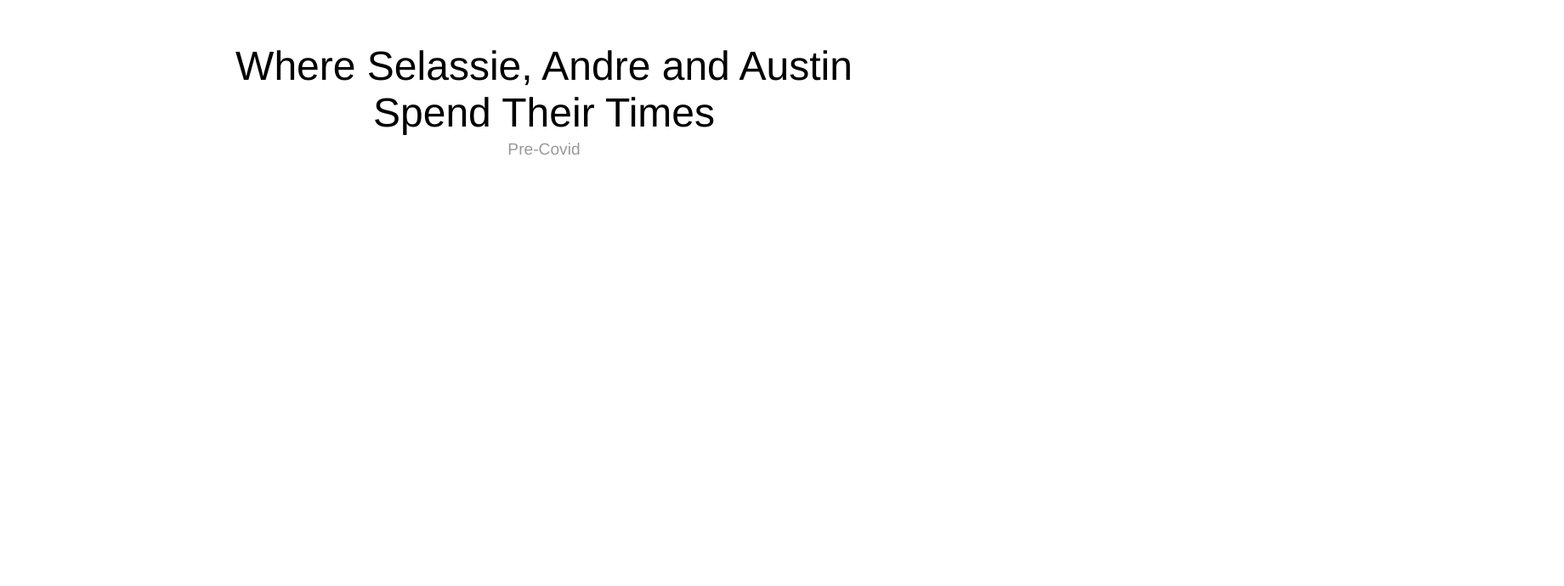
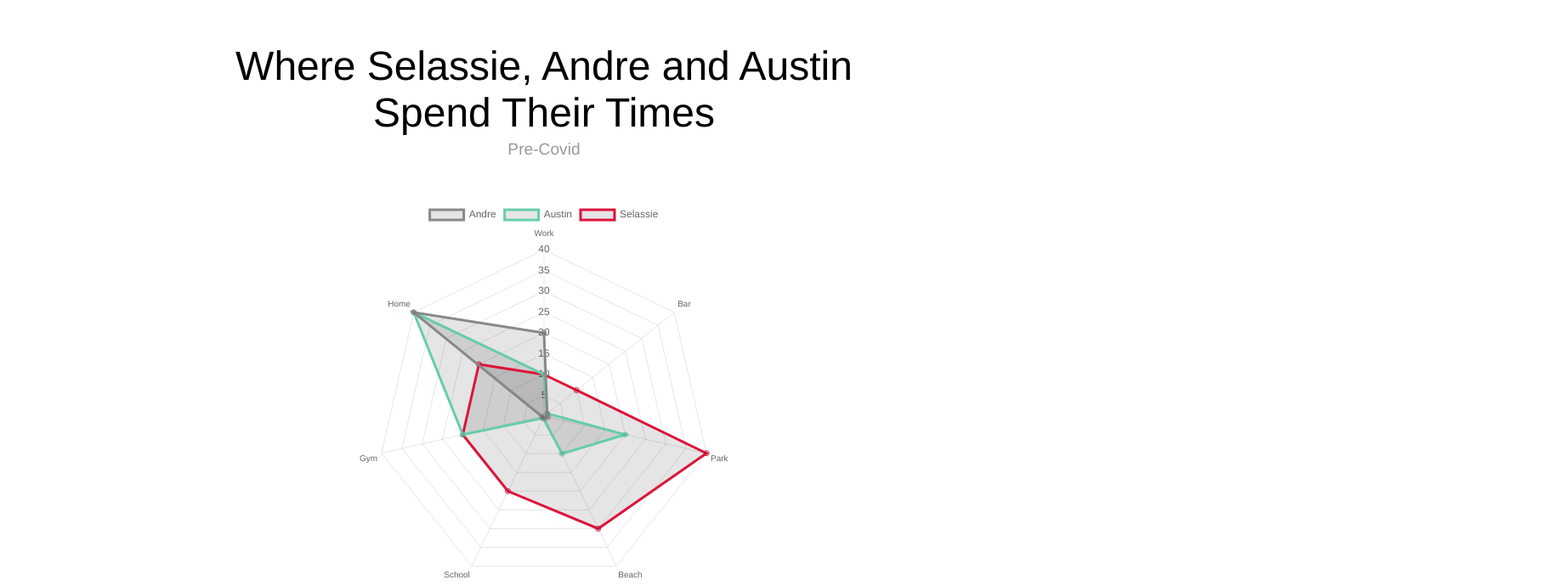
Before and after one commit to AustinRS016/Chart.js-Group, a plain HTML site: page index.html in a window 1280 px wide. Shown: the top 690 px of the page at 85% size, 1840 px wide, since content can reach past the window. Drawn offline with nearby package versions, Linux system fonts and the light colour scheme.

Commit message:
Update index.html

```diff
--- a/index.html
+++ b/index.html
@@ -2,7 +2,7 @@
 <html>
   <head>
     <title>Chart JS examples</title>
-
+    <script src="https://cdnjs.cloudflare.com/ajax/libs/Chart.js/2.9.4/Chart.min.js"></script>
     <link rel="stylesheet" type="text/css" href="style.css">
   </head>
   <body>
@@ -21,15 +21,60 @@
     var ctx = document.getElementById("myChart");
     var myChart = new Chart(ctx, {
       type: 'radar',
-      data: {},
-      options: {}
-    }
-    var ctx2 = document.getElementById("myChart");
+      data: {
+  				labels: ["Work","Bar","Park","Beach","School","Gym","Home"],
+  				datasets: [
+            {
+    					label: "Andre",
+    					borderColor: "#888",
+    					data: [20,1,1,0.5,0.5,0.5,40]
+            },
+            {
+    					label: "Austin",
+    					borderColor: "#66CDAA",
+    					data: [10,1,20,10,0.5,20,40]
+            },
+            {
+    					label: "Selassie",
+    					borderColor: "#DC143C",
+    					data: [10,10,40,30,20,20,20]
+            }
+      ]
+    },
+
+      options: {
+        legend:{display:true}
+      }
+    });
+
+    var ctx2 = document.getElementById("myChart2");
     var myChart2 = new Chart(ctx2, {
-      type: 'radar',
-      data: {},
-      options: {}
-    }
+        type: 'radar',
+        data: {
+    				labels: ["Work","Bar","Park","Beach","School","Gym","Home"],
+    				datasets: [
+              {
+      					label: "Andre",
+      					borderColor: "#888",
+      					data: [1,0.5,10,0.5,20,0.5,50]
+              },
+              {
+      					label: "Austin",
+      					borderColor: "#66CDAA",
+      					data: [10,0.5,50,40,50,1,50]
+              },
+              {
+      					label: "Selassie",
+      					borderColor: "#DC143C",
+      					data: [1,10,30,20,20,40,20]
+              }
+        ]
+      },
+
+      options: {
+        legend:{display:true}
+      }
+    });
 
     </script>
   </body>
```
